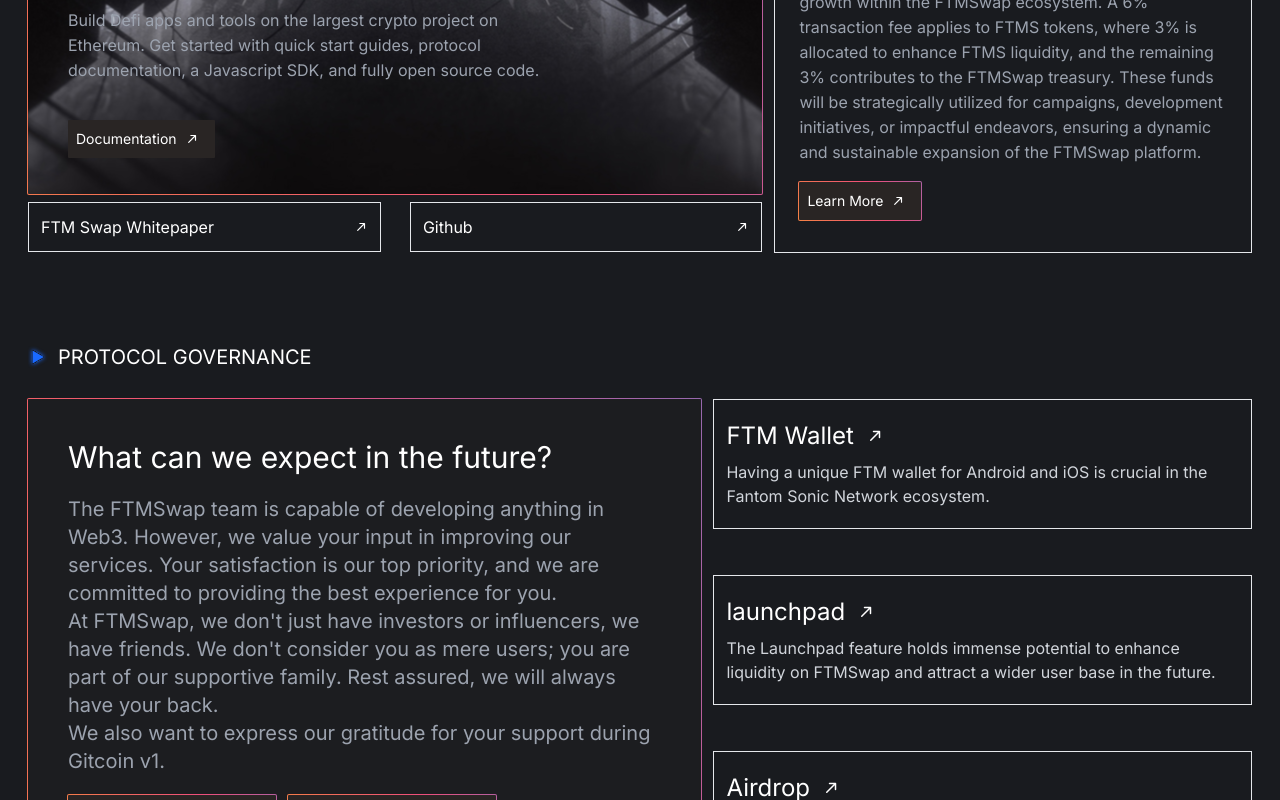
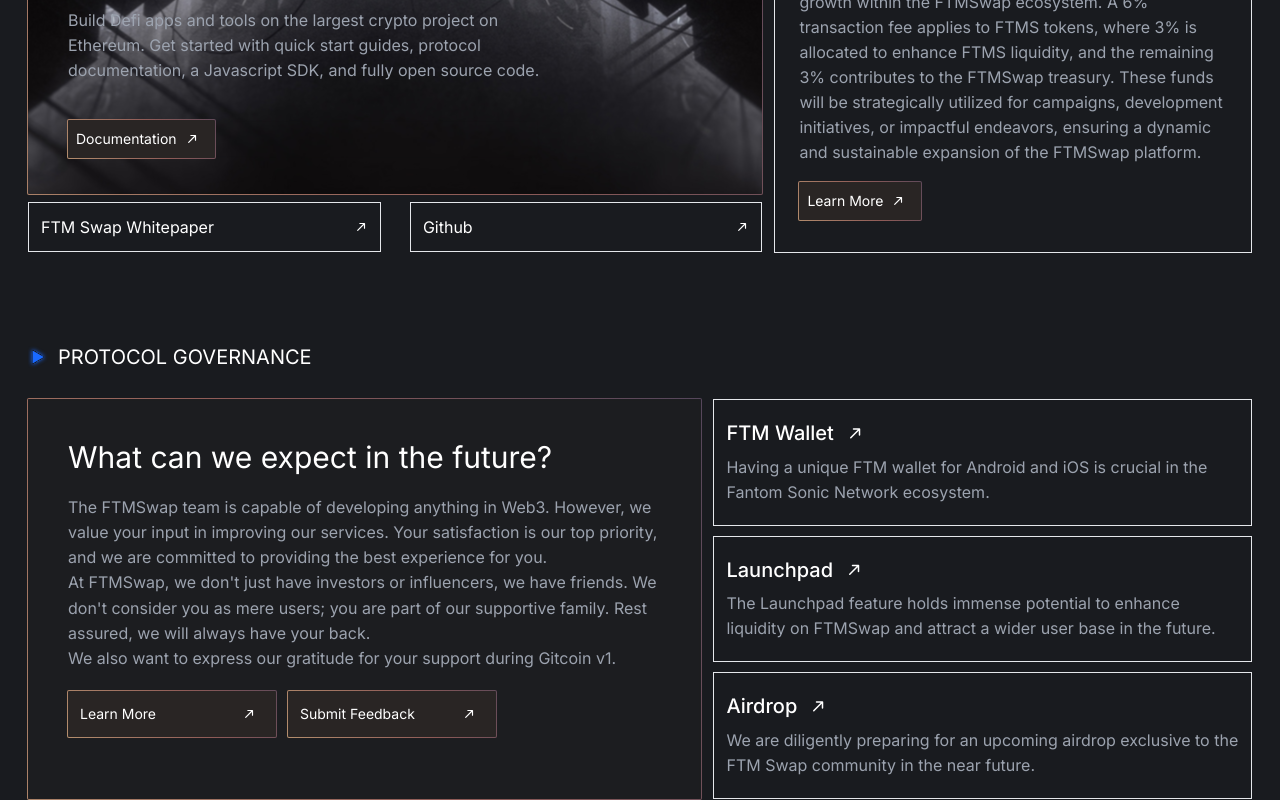
Before and after one commit to mohsen-salehi/fantom-landing-page, a Next.js app: page / in a window 1280 px wide. Shown: the part 1780-2580 px from the top of the page. Built offline with nearby package versions, Linux system fonts and the light colour scheme.

Commit message:
fix styles

```diff
--- a/src/app/globals.css
+++ b/src/app/globals.css
@@ -57,7 +57,8 @@
     left: calc(-1 * var(--borderWidth));
     height: calc(100% + var(--borderWidth) * 2);
     width: calc(100% + var(--borderWidth) * 2);
-    background: linear-gradient(60deg, #f79533, #f37055, #ef4e7b, #a166ab, #5073b8, #1098ad, #07b39b, #6fba82);
+    /*background: linear-gradient(60deg, #5E5156, #C9C1B8, #767375, #454344, #201C1F);*/
+    background: linear-gradient(60deg, #BD9B73, #8F5B57, #3C3D5C, #565E54, #968768);
     border-radius: calc(2 * var(--borderWidth));
     z-index: -1;
     animation: animatedgradient 3s ease alternate infinite;
--- a/src/components/Developers.jsx
+++ b/src/components/Developers.jsx
@@ -8,7 +8,7 @@
         <section className="w-full my-20 text-white flex p-2 flex-wrap">
             <TitleContent title="developers"/>
             <div className="w-full flex p-5 flex-col-reverse lg:flex-row lg:h-[560px]">
-                <div className="lg:w-3/5 flex flex-wrap h-full">
+                <div className="lg:w-3/5 flex flex-wrap h-full ">
                     <div
                         className="w-full h-[507px] relative gradient-border mb-4 lg:mb-0 bg-[url('/background-developer.svg')] bg-center bg-opacity-25 bg-no-repeat bg-cover"
                     >
@@ -18,7 +18,7 @@
                                 DeFi developers.</h3>
                             <span className="text-gray-400 font-inter text-base font-normal leading-[157.33%]">Build Defi apps and tools on the largest crypto project on <br/> Ethereum. Get started with quick start guides, protocol <br/> documentation, a Javascript SDK, and fully open source code.</span>
 
-                            <div className="w-full flex flex-wrap my-2 mt-4">
+                            <div className="w-full flex flex-wrap my-2 mt-4 backdrop-blur-[1px]">
                                 <Button className='w-full p-2 lg:w-auto' content="documentation"/>
                             </div>
                         </article>
--- a/src/components/Future.jsx
+++ b/src/components/Future.jsx
@@ -9,13 +9,13 @@
             <TitleContent title="PROTOCOL GOVERNANCE"/>
             <div className="w-full flex justify-between flex-wrap p-5 mt-2 lg:gap-0 gap-[20px]">
                 <div
-                    className="lg:w-[55%] w-full h-auto bg-current gradient-border">
+                    className="lg:w-[55%] w-full bg-current gradient-border lg:h-[400px] h-auto">
                     <div className="w-full p-8 h-full bg-stone-800 bg-opacity-25 backdrop-blur-[1px]">
                         <div className="w-full p-2 flex flex-wrap">
                             <h3 className='text-white text-3xl'>
                                 What can we expect in the future?
                             </h3>
-                            <div className="w-full my-5 text-xl text-gray-400">
+                            <p className="w-full my-5 text-gray-400 font-inter text-base font-normal leading-[157.33%]">
                                 The FTMSwap team is capable of developing anything in Web3. However, we value your input
                                 in improving our services. Your satisfaction is our top priority, and we are committed
                                 to providing the best experience for you.
@@ -25,7 +25,7 @@
                                 always have your back.
                                 <br/>
                                 We also want to express our gratitude for your support during Gitcoin v1.
-                            </div>
+                            </p>
 
 
                             <div className="flex flex-row flex-wrap gap-3">
@@ -37,7 +37,8 @@
                 </div>
                 <div className="lg:w-[44%] w-full flex flex-wrap content-between items-center lg:gap-0 gap-[20px]">
                     <div className="border p-3 py-5 w-full flex flex-wrap">
-                        <h3 className="text-2xl me-1">FTM Wallet</h3>
+                        <h3 className="text-white font-inter text-xl font-medium leading-[133.125%] capitalize me-1">FTM
+                            Wallet</h3>
                         <Image
                             src="/arrow-right-up.svg"
                             alt="arrow"
@@ -45,12 +46,13 @@
                             width={18}
                             height={18}
                         />
-                        <div className="w-full text-gray-300 mt-2">
-                            Having a unique FTM wallet for Android and iOS is crucial in the Fantom Sonic Network ecosystem.
+                        <div className="w-full text-gray-400 font-inter text-base font-normal leading-[157.33%] mt-2">
+                            Having a unique FTM wallet for Android and iOS is crucial in the Fantom Sonic Network
+                            ecosystem.
                         </div>
                     </div>
                     <div className="border p-3 py-5 w-full flex flex-wrap">
-                        <h3 className="text-2xl me-1">launchpad</h3>
+                        <h3 className="text-white font-inter text-xl font-medium leading-[133.125%] capitalize me-1">Launchpad</h3>
                         <Image
                             src="/arrow-right-up.svg"
                             alt="arrow"
@@ -58,12 +60,13 @@
                             width={18}
                             height={18}
                         />
-                        <div className="w-full text-gray-300 mt-2">
-                            The Launchpad feature holds immense potential to enhance liquidity on FTMSwap and attract a wider user base in the future.
+                        <div className="w-full text-gray-400 font-inter text-base font-normal leading-[157.33%] mt-2">
+                            The Launchpad feature holds immense potential to enhance liquidity on FTMSwap and attract a
+                            wider user base in the future.
                         </div>
                     </div>
                     <div className="border p-3 py-5 w-full flex flex-wrap">
-                        <h3 className="text-2xl me-1">Airdrop</h3>
+                        <h3 className="text-white font-inter text-xl font-medium leading-[133.125%] capitalize me-1">Airdrop</h3>
                         <Image
                             src="/arrow-right-up.svg"
                             alt="arrow"
@@ -71,8 +74,9 @@
                             width={18}
                             height={18}
                         />
-                        <div className="w-full text-gray-300 mt-2">
-                            We are diligently preparing for an upcoming airdrop exclusive to the FTM Swap community in the near future.
+                        <div className="w-full text-gray-400 font-inter text-base font-normal leading-[157.33%] mt-2">
+                            We are diligently preparing for an upcoming airdrop exclusive to the FTM Swap community in
+                            the near future.
                         </div>
                     </div>
                 </div>
```
